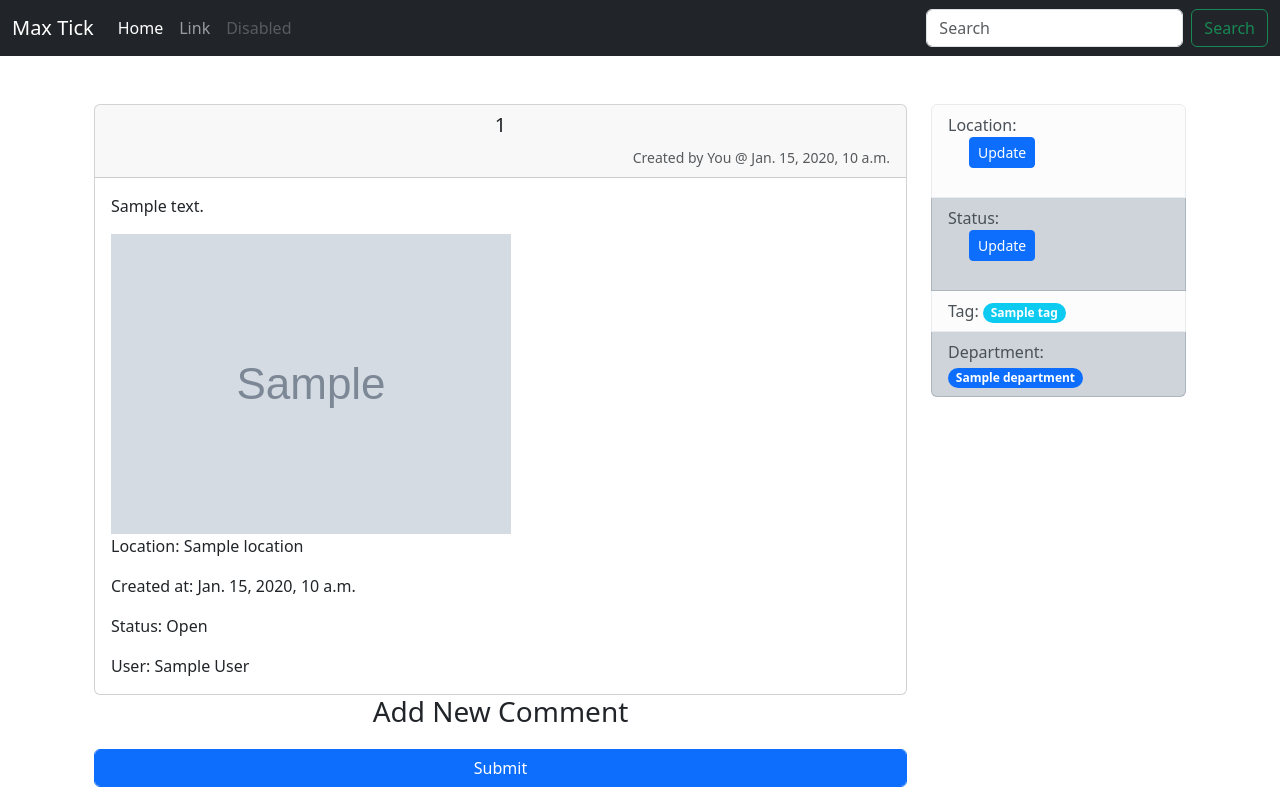
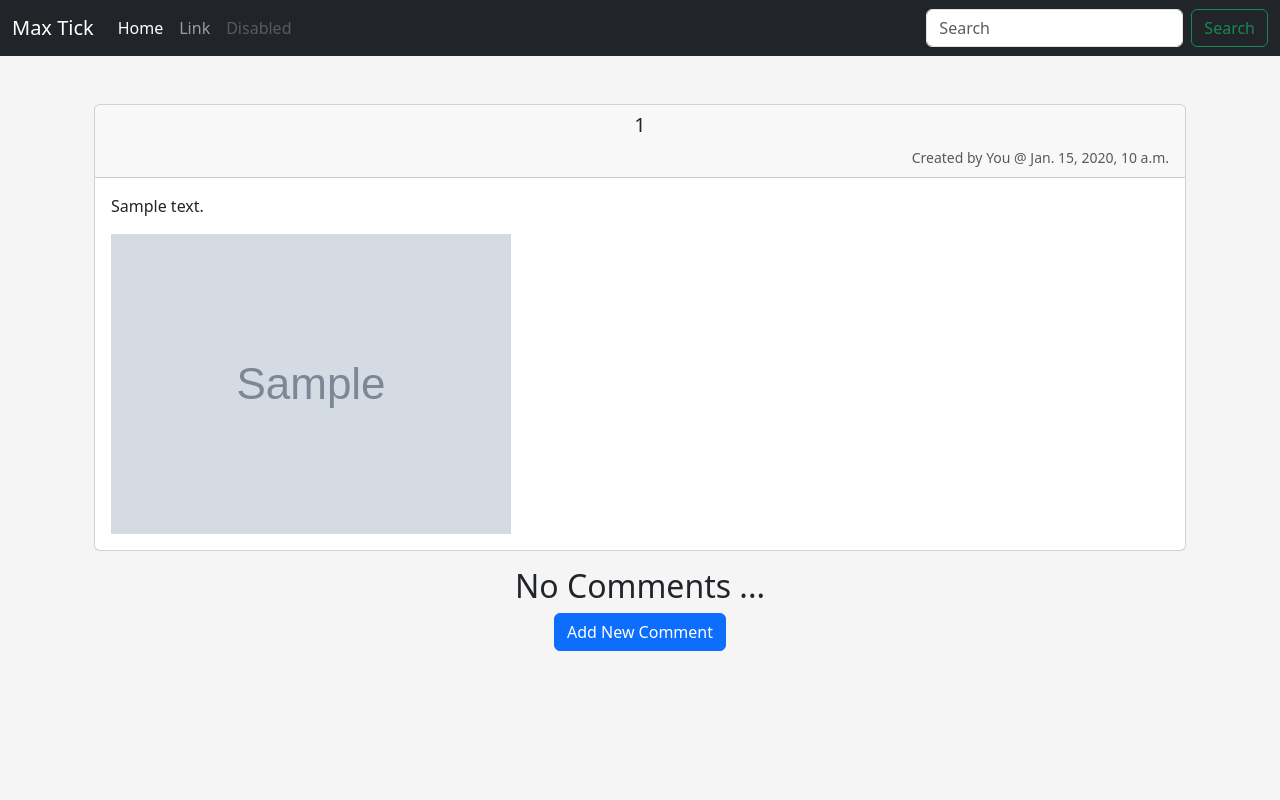
Before and after one commit to MRamadan2511/max_tick, a Django app: page /ticket_detail/1/add_comment in a window 1280 px wide. Run offline with Django 4.2, Linux system fonts and the light colour scheme; a user stored in the database is signed in; tables that the repository leaves empty hold one stand-in row (values such as "Sample post"); grey boxes marked "Sample" are stand-in pictures; some libraries are stand-ins or nearby versions.

Commit message:
adding decorators for usr permeison - inbox view - comments edit - role update - assigned to - fitlter by ocation

```diff
--- a/base/templates/base/add_comment.html
+++ b/base/templates/base/add_comment.html
@@ -1,9 +1,14 @@
 {% load crispy_forms_tags %}
 
-<h3 class="text-center">Add New Comment</h3>
-    <form  method="post" style="margin-top: 1.3em;" enctype="multipart/form-data" action="{% url 'add_comment' pk=ticket.pk %}">
-        {% csrf_token %}
-        {{ comment_form.media }}
-        {{ comment_form | crispy }}
-        <button type="submit" class="btn btn-primary form-control" name='add_comment'>Submit</button>
-    </form>
+<p class=" text-center">
+    <a class="btn btn-primary" data-bs-toggle="collapse" href="#collapseExample" role="button" aria-expanded="false" aria-controls="collapseExample">
+        Add New Comment
+    </a>
+    <div class="collapse" id="collapseExample">
+        <form  class="" method="post" style="margin-top: 1.3em;" enctype="multipart/form-data" action="{% url 'add_comment' pk=ticket.pk %}">
+            {% csrf_token %}
+            {{ comment_form.media }}
+            {{ comment_form | crispy}}
+            <button type="submit" class="btn btn-success form-control" name='add_comment'>Submit</button>
+        </form>
+      </div>
--- a/base/templates/base/base.html
+++ b/base/templates/base/base.html
@@ -11,7 +11,11 @@
   <script src="https://kit.fontawesome.com/3e94e46fc0.js" crossorigin="anonymous"></script>
   <script src="https://unpkg.com/htmx.org@1.9.10"></script>
 
-
+<script>
+    body {
+        background-color: #f5f5f5;
+    }
+</script>
 
 </head>
 <body>
--- /dev/null
+++ b/base/templates/base/comments.html
@@ -0,0 +1,89 @@
+
+
+  <style>
+    body {
+      background-color: #f5f5f5;
+  }
+
+  .ticket-comments {
+      {% comment %} max-width: 600px; {% endcomment %}
+      margin: 20px auto;
+      background-color: #fff;
+      box-shadow: 0 0 10px rgba(0, 0, 0, 0.1);
+      padding: 20px;
+      border-radius: 5px;
+  }
+
+  .comment {
+      border-bottom: 1px solid #ddd;
+      padding: 10px 0;
+      margin-bottom: 10px;
+  }
+
+  .comment p {
+      margin: 0;
+      line-height: 1.5;
+  }
+
+  .comment .user-info {
+      font-weight: bold;
+      color: #333;
+  }
+
+  .comment .timestamp {
+      font-size: 0.8em;
+      color: #888;
+      border-bottom: 1px solid #ddd;
+
+    }
+
+  .comment-form {
+      margin-top: 20px;
+
+  }
+    .underline {
+    border-bottom: 1px solid #000;
+    display: inline-block;
+    padding-bottom: 3px;
+    }
+
+  </style>
+  {% if comments %}
+  <h2 class="text-center pt-3">Comments</h2>
+    {% for comment in comments %}
+
+    <div class="ticket-comments">
+        <div class="comment text-end">
+            <p class="user-info">{{ comment.user }}</p>
+            <p class="timestamp underline">{{ comment.created }}</p>
+            <p class="pt-2">{{ comment.comment |safe }}</p>
+            {% if comment.comment_image%}
+            <a href="{{comment.comment_image.url}}" target="_blank"> <p class="text-end ">Attched File</p></a>
+            {% endif %}
+
+        </div>
+    </div>
+    {% endfor %}
+{% else %}
+<h2 class="text-center pt-3">No Comments ...</h2>
+{% endif %}
+{% comment %}
+  <div class="card-body">
+    <div class="comments" >
+      {% for comment in comments %}
+      <div class="text-end">
+        <span class="text-end font-weight-normal" >
+            {% if comment.user == user %}
+                <small class="text-muted">You Added Comment @ {{ comment.created }}</small>
+            {% else %}
+                 <small class="text-muted">{{ comment.user }}  Added Comment  @ {{ comment.created }}</small>
+          </span>
+            {% endif %}
+        <p class="text-end pt-3 ">
+          {{ comment.comment |safe }}
+        </p>
+
+        <hr style="height:5px; border: 1px;  background-color:Silver">
+
+      </div>
+      {% endfor %} {% endcomment %}
--- a/base/templates/base/ticket_detail.html
+++ b/base/templates/base/ticket_detail.html
@@ -5,9 +5,13 @@
 
 
 <div class="container mt-5">
+
   <div class="row">
+    {% if request.user.user_type.type == "agent" %}
     <div class="col-md-9">
-
+    {% else %}
+    <div class="col-md-12">
+    {% endif %}
       <div class="card">
 
         <div class="card-header">
@@ -29,43 +33,22 @@
             {% if ticket.post_image %}
               <img src="{{ ticket.post_image.url }}" class="img-fluid" alt="Ticket Image">
             {% endif %}
-            <p class="card-text">Location: {{ ticket.location }}</p>
-            <p class="card-text">Created at: {{ ticket.created_at }}</p>
-            <p class="card-text">Status: {{ ticket.status }}</p>
-            <p class="card-text">User: {{ ticket.user }}</p>
           </div>
 
         </div>
-        <div class="card-body">
-          <div class="comments" >
-            {% for comment in comments %}
-            <div class="text-end">
-              <span class="text-end font-weight-normal" >
-                  {% if comment.user == user %}
-                      <small class="text-muted">You Added Comment @ {{ comment.created }}</small>
-                  {% else %}
-                       <small class="text-muted">{{ comment.user }}  Added Comment  @ {{ comment.created }}</small>
-                </span>
-                  {% endif %}
-              <p class="text-end pt-3 ">
-                {{ comment.comment |safe }}
-              </p>
-              {% if comment.comment_image%}
-              <a href="{{comment.comment_image.url}}" target="_blank"> <p class="text-end ">Attched File</p></a>
-              {% endif %}
-              <hr style="height:5px; border: 1px;  background-color:Silver">
 
-            </div>
-            {% endfor %}
-          </div>
-          <div>
-            {% include "base/add_comment.html" %}
-          </div>
+        <div>
+            {% include "base/comments.html" %}
+        </div>
+
+        <div>
+          {% include "base/add_comment.html" %}
+        </div>
 
       </div>
-    </div>
 
 
+      {% if request.user.user_type.type == "agent" %}
       <div class="col-md-3">
         <ul class="list-group">
 
@@ -99,7 +82,7 @@
           <span class="badge bg-secondary rounded-pill"> {{ ticket.status }}</span>
           {% endif %}
           </li>
-          {% comment %}    LStatus End     {% endcomment %}
+          {% comment %}    Status End     {% endcomment %}
 
 
           <li class="list-group-item  justify-content-between align-items-center list-group-item-light">
@@ -113,7 +96,8 @@
         </ul>
 
       </div>
-
+      {% else %}
+      {% endif %}
     </div>
   </div>
 </div>
--- a/base/urls.py
+++ b/base/urls.py
@@ -4,6 +4,7 @@ from .views import AgentLoginView, CourierLoginView
 
 
 urlpatterns = [
+    path('', views.inbox, name='my_inbox'),
     path('home/', views.home, name='home'),
     path('agent_login/', AgentLoginView.as_view(), name='agent_login'),
     path('courier_login/', CourierLoginView.as_view(), name='courier_login'),
--- a/base/views.py
+++ b/base/views.py
@@ -1,24 +1,46 @@
 from django.shortcuts import render, redirect, get_object_or_404
+from django.contrib.auth.decorators import login_required
 from django.contrib.auth.views import LoginView
 from django.urls import reverse_lazy
 from django.contrib import messages
 
 
 from .forms import AgentLoginForm, CourierLoginForm, TicketForm, CommentForm, UpdateLocationForm, UpdateStatusForm
-from .models import Ticket, Comment
+from .models import Ticket, Comment, User
+from .decorators import user_role_required
 
 
+
+@login_required
+def inbox(request):
+# View for tickets created by each user
+    tickets =  Ticket.objects.filter(user=request.user) | Ticket.objects.filter(assigned_to=request.user)
+    ####
+    # To Do: need add filter by status here if ticket closed remove from user view
+    ####
+
+    return render(request, 'base/inbox.html', context={"tickets":tickets, })
+
+
+@login_required
+@user_role_required(allowed_roles=['admin',])
 def home(request):
-    ticket = Ticket.objects.all()
+
+    user_location = request.user.location
+
+    # Filter tickets based on the user's location
+    ticket = Ticket.objects.filter(location=user_location)
+
+    # Get ticket count for the filtered tickets
     all_ticket = ticket.count()
-    all_status_counts = Ticket.get_status_counts()
+
     # Filter tickets for open status
-    open_tickets_count = all_status_counts.get('Open', 0)
-    closed_tickets_count = all_status_counts.get('Closed', 0)
-    overdue_tickets_count = all_status_counts.get('Overdue', 0)
-    waiting_tickets_count = all_status_counts.get('Waiting', 0)
-    inprogress_tickets_count = all_status_counts.get('In Progress', 0)
-    new_tickets_count = all_status_counts.get('New', 0)
+    open_tickets_count          = ticket.filter(status__status='Open').count()
+    closed_tickets_count        = ticket.filter(status__status='Closed').count()
+    overdue_tickets_count       =  ticket.filter(status__status='Overdue').count()
+    waiting_tickets_count       =  ticket.filter(status__status='Waiting').count()
+    inprogress_tickets_count    =  ticket.filter(status__status='In Progress').count()
+    new_tickets_count           =  ticket.filter(status__status='New').count()
 
     return render(request, 'base/home.html', context={"ticket":ticket,
                                                       "open_tickets_count":open_tickets_count,
@@ -31,6 +53,36 @@ def home(request):
                                                       },)
 
 
+@login_required
+@user_role_required(allowed_roles=['admin',])
+def dashboard(request):
+    ticket = Ticket.objects.all()
+
+    all_ticket = ticket.count()
+    all_status_counts = Ticket.get_status_counts()
+
+    # Filter tickets for open status
+    open_tickets_count          = all_status_counts.get('Open', 0)
+    closed_tickets_count        = all_status_counts.get('Closed', 0)
+    overdue_tickets_count       = all_status_counts.get('Overdue', 0)
+    waiting_tickets_count       = all_status_counts.get('Waiting', 0)
+    inprogress_tickets_count    = all_status_counts.get('In Progress', 0)
+    new_tickets_count           = all_status_counts.get('New', 0)
+
+    return render(request, 'base/dashboard.html', context={"ticket":ticket,
+                                                      "open_tickets_count":open_tickets_count,
+                                                      "closed_tickets_count":closed_tickets_count,
+                                                      "overdue_tickets_count":overdue_tickets_count,
+                                                      "waiting_tickets_count":waiting_tickets_count,
+                                                      "inprogress_tickets_count":inprogress_tickets_count,
+                                                      "new_tickets_count":new_tickets_count,
+                                                      "all_ticket":all_ticket,
+                                                      },)
+
+
+
+@login_required
+# @user_role_required(allowed_roles=['admin', 'editor'])
 def ticket_create(request):
     if request.method == 'POST':
         form = TicketForm(request.POST, request.FILES)
@@ -46,16 +98,10 @@ def ticket_create(request):
     return render(request, 'base/ticket_create.html', {'form': form})
 
 
-# def ticket_detail(request, pk):
-#     ticket = get_object_or_404(Ticket, pk=pk)
-
-#     comments = ticket.comment_set.all()
-#     comment_form = CommentForm()
-
-#     return render(request, 'base/ticket_detail.html', {'ticket': ticket, 'comments': comments, 'comment_form': comment_form})
-
-
+@login_required
+# @user_role_required(allowed_roles=['admin', 'editor'])
 def ticket_detail(request, pk):
+    print(request.user.user_type.type)
     ticket = get_object_or_404(Ticket, pk=pk)
     comments = ticket.comment_set.all()
 
@@ -81,7 +127,7 @@ def ticket_detail(request, pk):
                                                        'comment_form': comment_form,
                                                          'location_form': location_form,
                                                          'status_form':status_form})
-
+@login_required
 def add_comment(request, pk):
     ticket = get_object_or_404(Ticket, pk=pk)
 
```
Also changed, not shown: base/admin.py (+4 -3 lines), base/decorators.py (added, +17 -0 lines), base/models.py (+10 -2 lines), base/templates/base/inbox.html (added, +36 -0 lines), max_tick/settings.py (+6 -2 lines), base/migrations/0016_alter_ticket_status.py (added), base/migrations/0017_userrole.py (added), base/migrations/0018_user_user_role.py (added), base/migrations/0019_ticket_assigned_to.py (added), 1 other file.
